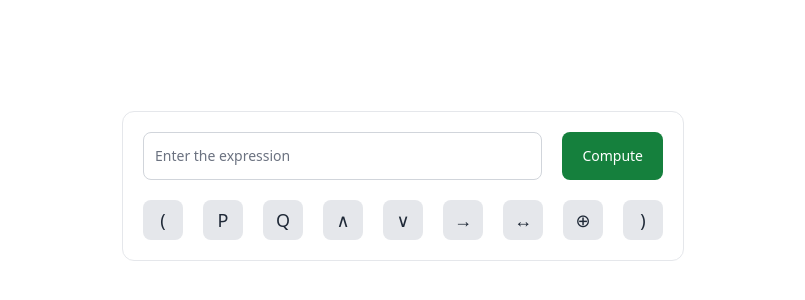
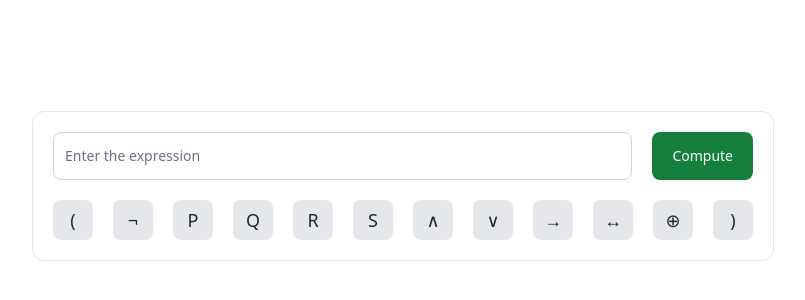
Before and after one commit to Dhuvii/prepositional_logic_solver, a React (Vite) app: page / in a window 1280 px wide. Shown: the part 214-514 px from the top of the page, without its empty margins (237-1042 px from the left). Built offline with nearby package versions, Linux system fonts and the light colour scheme; the HTML template or start-up script is replaced by a standard one.

Commit message:
negation,R,S buttons added

```diff
--- a/src/App.tsx
+++ b/src/App.tsx
@@ -178,6 +178,13 @@ function App() {
             (
           </Button>
           <Button
+            onClick={(e: any) => {
+              handleOperatorInput("!");
+            }}
+          >
+            {replacer("!")}
+          </Button>
+          <Button
             onClick={() => {
               handleOperatorInput("P");
             }}
@@ -190,6 +197,20 @@ function App() {
             }}
           >
             Q
+          </Button>
+          <Button
+            onClick={() => {
+              handleOperatorInput("R");
+            }}
+          >
+            R
+          </Button>
+          <Button
+            onClick={() => {
+              handleOperatorInput("S");
+            }}
+          >
+            S
           </Button>
           <Button
             onClick={() => {
```
